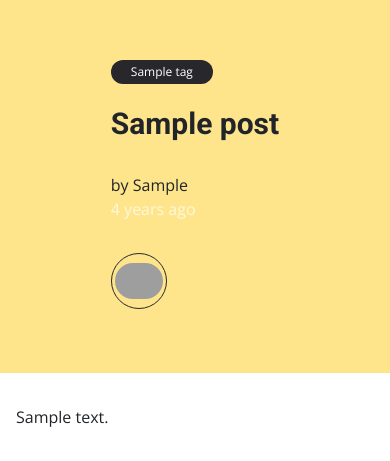
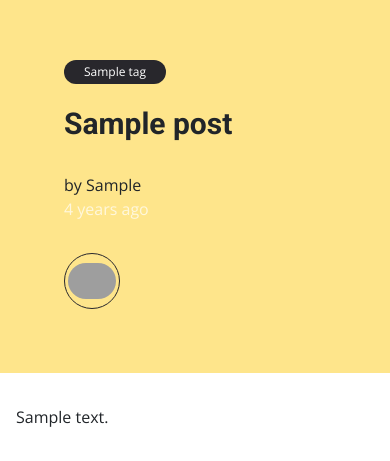
Before and after one commit to Nweremizu/Thien--A-Simple-Blog-App, a Flask app: page /post/1 in a window 390 px wide. Shown: the part 410-871 px from the top of the page. Run offline with Flask 3, Linux system fonts and the light colour scheme; a user stored in the database is signed in; tables that the repository leaves empty hold one stand-in row (values such as "Sample post"); style sheets or scripts are compiled from the project's sources; some libraries are stand-ins or nearby versions; grey boxes are pictures that could not be loaded.

Commit message:
let's go

```diff
--- a/app/templates/post/post.html
+++ b/app/templates/post/post.html
@@ -4,7 +4,7 @@
     {% include 'layout/navbar.html' %}
     <div class="relative mb-0 overflow-hidden p-0 bg-primary1">
         <div
-                class="flex flex-col lg:flex-row p-4 md:p-2 lg:p-0 items-center relative  max-w-[1240px] mx-auto lg:gap-0 gap-10">
+                class="flex flex-col lg:flex-row p-4 md:p-2 lg:p-0 relative  max-w-[1240px] mx-auto lg:gap-0 gap-10">
             <div class="md:p-6 lg:py-[70px]  lg:w-full max-w-[800px]">
                 <div class="dd-hero-large-art">
                     <div class="dd-hero-shot relative">
```
